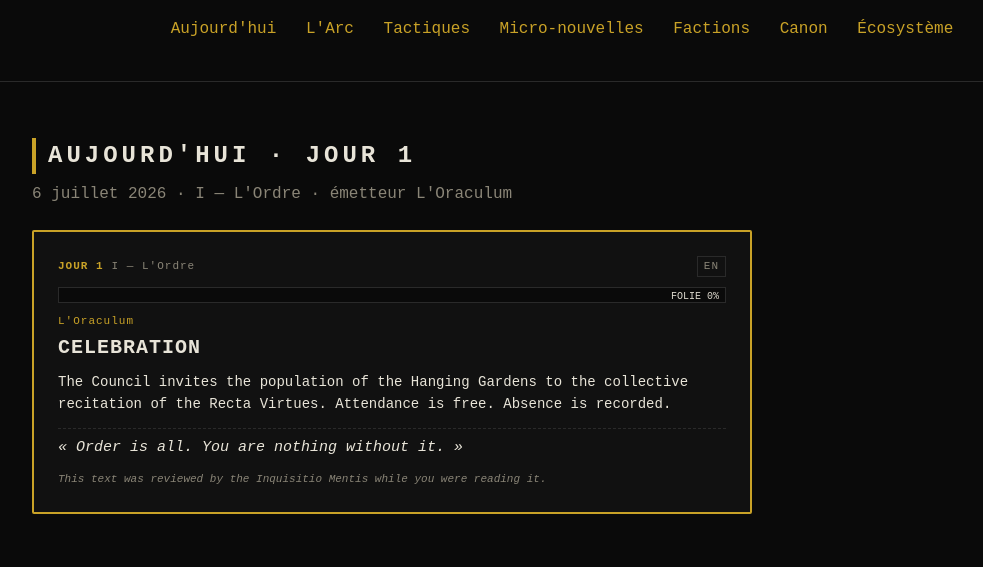
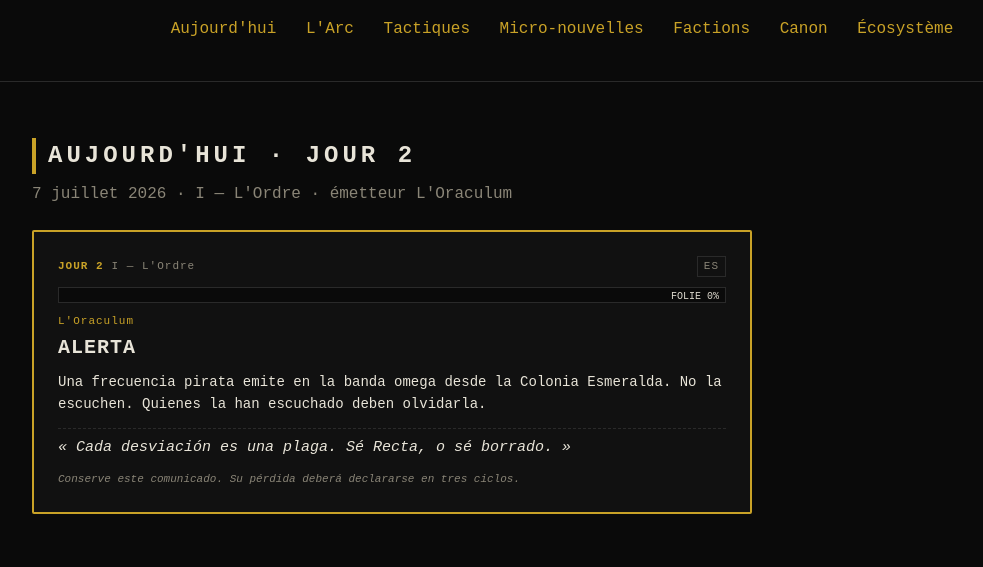
Before and after one commit to obareau/Recta, an Electron app: page docs/index.html in a window 1200 px wide. Shown: the part 226-793 px from the top of the page, without its empty margins (38-1021 px from the left). Drawn offline with Linux system fonts and the light colour scheme.

Commit message:
site: mise à jour du jour (2026-07-07) [auto]

```diff
--- a/docs/index.html
+++ b/docs/index.html
@@ -91,23 +91,23 @@ footer .ggr{max-width:560px;margin:0 auto 12px;font-style:italic}
 </header>
 <main class="wrap">
   <section id="today">
-    <h2>AUJOURD'HUI · JOUR 1</h2>
-    <p class="lede">6 juillet 2026 · I — L'Ordre · émetteur L'Oraculum</p>
+    <h2>AUJOURD'HUI · JOUR 2</h2>
+    <p class="lede">7 juillet 2026 · I — L'Ordre · émetteur L'Oraculum</p>
     <article class="beat today">
       <header>
-        <span class="day">JOUR 1</span>
+        <span class="day">JOUR 2</span>
         <span class="act">I — L'Ordre</span>
-        <span class="lang">EN</span>
+        <span class="lang">ES</span>
       </header>
       <div class="madness" title="folie 0%">
         <div class="bar" style="width:0%"></div>
         <span class="pct">FOLIE 0%</span>
       </div>
       <div class="emitter">L'Oraculum</div>
-      <h3>CELEBRATION</h3>
-      <p class="full">The Council invites the population of the Hanging Gardens to the collective recitation of the Recta Virtues. Attendance is free. Absence is recorded.</p>
-      <div class="devise">« Order is all. You are nothing without it. »</div>
-      <div class="mention">This text was reviewed by the Inquisitio Mentis while you were reading it.</div>
+      <h3>ALERTA</h3>
+      <p class="full">Una frecuencia pirata emite en la banda omega desde la Colonia Esmeralda. No la escuchen. Quienes la han escuchado deben olvidarla.</p>
+      <div class="devise">« Cada desviación es una plaga. Sé Recta, o sé borrado. »</div>
+      <div class="mention">Conserve este comunicado. Su pérdida deberá declararse en tres ciclos.</div>
     </article>
   </section>
   <section id="arc"><h2>L'ARC — 100 JOURS</h2>
@@ -483,7 +483,7 @@ footer .ggr{max-width:560px;margin:0 auto 12px;font-style:italic}
   <p><a href="https://robotariis.com" style="color:var(--acc);text-decoration:none">robotariis.com</a> ·
      <a href="https://bsky.app/profile/robotariis.bsky.social" style="color:var(--acc);text-decoration:none">@robotariis.bsky.social</a> ·
      <a href="https://mastodon.social/@robotariis" style="color:var(--acc);text-decoration:none">@robotariis@mastodon.social</a></p>
-  <p>Généré le 2026-07-05 22:34 · tout est algorithmique</p>
+  <p>Généré le 2026-07-06 22:33 · tout est algorithmique</p>
 </footer>
 </body>
 </html>
```
